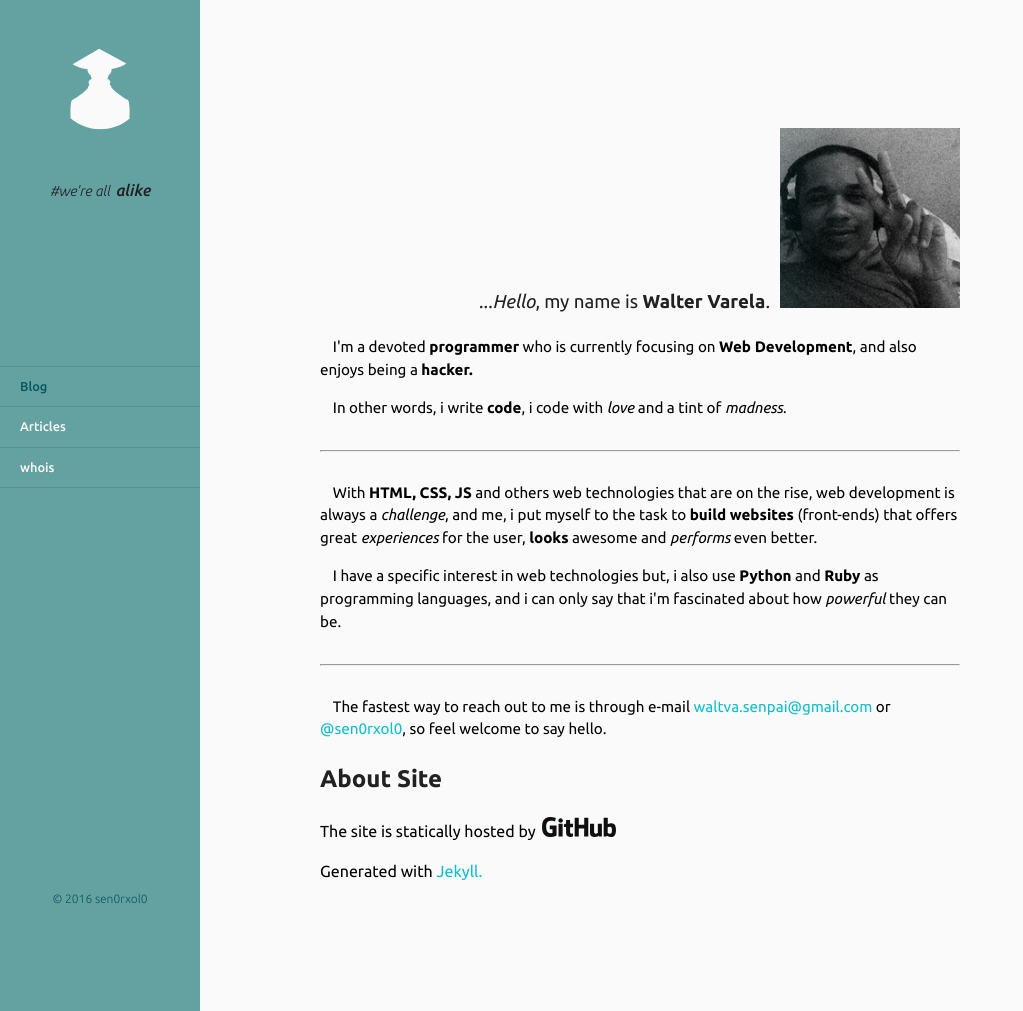
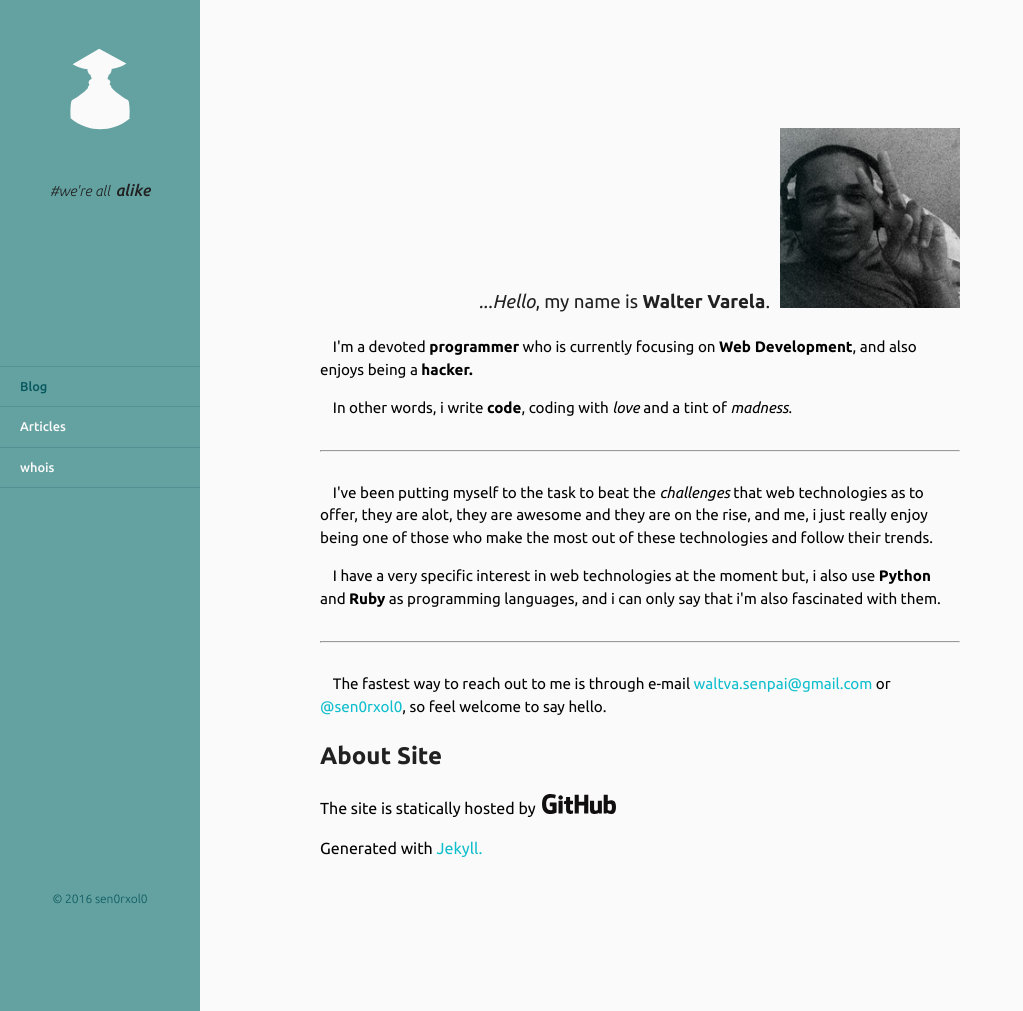
Before and after one commit to sen0rxol0/sen0rxol0.github.io, a Jekyll site: the page built from about/index.html, in a window 1280 px wide and 1011 px high. Shown: the whole window, without its empty margins (0-1023 px from the left). Built offline with Jekyll 4.4.1, drawn with Linux system fonts in a browser that asks for light colours; some web fonts are replaced.

Commit message:
Minor changes in about page

```diff
--- a/about/index.html
+++ b/about/index.html
@@ -13,13 +13,13 @@ title: whois/About me
         <div class="me_desc">
             <p>I'm a devoted <b>programmer</b> who is currently focusing on <b>Web Development</b>, and also enjoys being a <b>hacker.</b></p>
 
-            <p>In other words, i write <b>code</b>, i code with <em>love</em> and a tint of <em>madness.</em></p>
+            <p>In other words, i write <b>code</b>, coding with <em>love</em> and a tint of <em>madness.</em></p>
         </div>
         <hr>
         <div class="interests">
-            <p>With <b>HTML, CSS, JS</b> and others web technologies that are on the rise, web development is always a <em>challenge</em>, and me, i put myself to the task to <b>build websites</b> &#40;front-ends&#41; that offers great <em>experiences</em> for the user, <strong>looks</strong> awesome and <em>performs</em> even better.</p>
+            <p>I've been putting myself to the task to beat the <em>challenges</em> that web technologies as to offer, they are alot, they are awesome and they are on the rise, and me, i just really enjoy being one of those who make the most out of these technologies and follow their trends.
 
-            <p>I have a specific interest in web technologies but, i also use <b>Python</b> and <b>Ruby</b> as programming languages, and i can only say that i&#39;m fascinated about how <em>powerful</em> they can be.</p>
+            <p>I have a very specific interest in web technologies at the moment but, i also use <b>Python</b> and <b>Ruby</b> as programming languages, and i can only say that i&#39;m also fascinated with them.</p>
         </div>
         <hr>
         <div>
```
